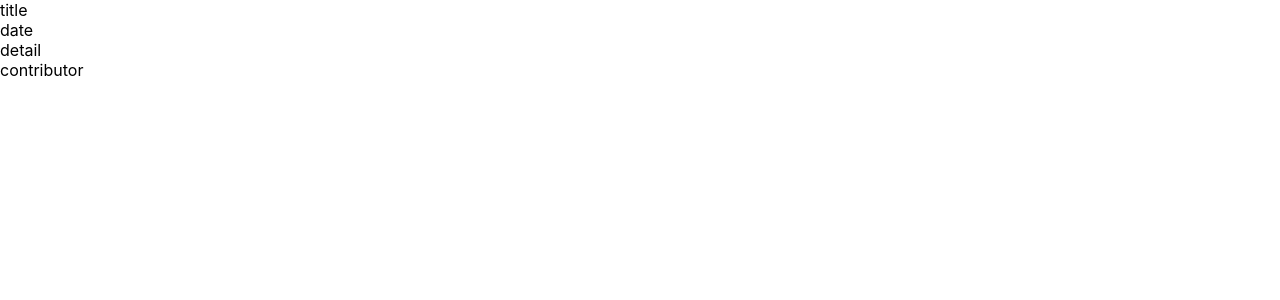
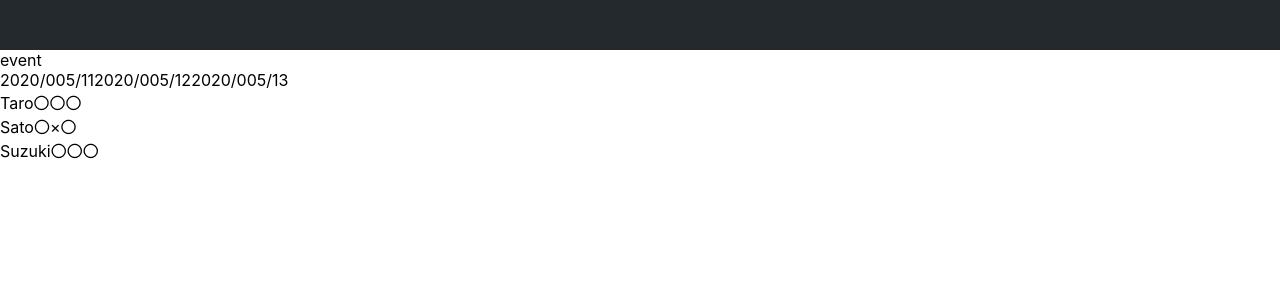
Before and after one commit to cotton-alta/ScheduleAdjustmentTool, a React (Create React App) app in the folder client/: page / in a window 1280 px wide. Shown: the top 300 px of the page. Built offline with nearby package versions, Linux system fonts and the light colour scheme.

Commit message:
[add]headerと表の追加
未整形のheaderと表を追加しました。

```diff
--- a/client/src/App.tsx
+++ b/client/src/App.tsx
@@ -1,14 +1,13 @@
 import React from 'react';
 import Header from './components/layouts/header';
+import Table from './components/layouts/table';
 
 const App: React.FC = () => {
   return (
-    <div>
+    <React.Fragment>
       <Header />
-    </div>
-    // <React.Fragment>
-    //   <Header />
-    // </React.Fragment>
+      <Table />
+    </React.Fragment>
   )
 }
 
--- /dev/null
+++ b/client/src/assets/style/header.css
@@ -0,0 +1,5 @@
+.header-wrapper {
+  width: 100%;
+  height: 50px;
+  background: #24292E;
+}
--- a/client/src/components/layouts/header.tsx
+++ b/client/src/components/layouts/header.tsx
@@ -1,4 +1,5 @@
 import React from 'react';
+import '../../assets/style/header.css';
 
 const App: React.FC = () => {
   const table_tab = [
@@ -9,9 +10,9 @@ const App: React.FC = () => {
   ]
 
   return (
-    <React.Fragment>
-      { table_tab.map( tab => <div>{ tab }</div>) }
-    </React.Fragment>
+    <div className="header-wrapper">
+      {/* { table_tab.map( tab => <div>{ tab }</div>) } */}
+    </div>
   )
 }
 
--- /dev/null
+++ b/client/src/components/layouts/table.tsx
@@ -0,0 +1,66 @@
+import React from 'react';
+import '../../assets/style/table.css';
+
+const App: React.FC = () => {
+  interface StringObjectKey {
+    [key: string]: any;
+  }
+  const data = {
+    "title": "event",
+    "dates": [
+      "2020/005/11",
+      "2020/005/12",
+      "2020/005/13"
+    ],
+    "participant": [
+      {
+        "name": "Taro",
+        "2020/005/11": "〇",
+        "2020/005/12": "〇",
+        "2020/005/13": "〇",
+      },
+      {
+        "name": "Sato",
+        "2020/005/11": "〇",
+        "2020/005/12": "×",
+        "2020/005/13": "〇",
+      },
+      {
+        "name": "Suzuki",
+        "2020/005/11": "〇",
+        "2020/005/12": "〇",
+        "2020/005/13": "〇",
+      }
+    ]
+  }
+
+  return (
+    <div className="table-wrapper">
+      <div>
+        <span>{ data.title }</span>
+      </div>
+      <div>
+        {
+          data.dates.map( date => {
+            return (
+              <React.Fragment>{ date }</React.Fragment>
+              )
+            } )
+        }
+      </div>
+      {
+        data.participant.map( man => {
+          const stringMan: StringObjectKey = man;
+          return (
+            <div>
+              { stringMan.name }
+              { data.dates.map( date => <React.Fragment>{ stringMan[date] }</React.Fragment>) }
+            </div>
+          )
+        })
+      }
+    </div>
+  )
+}
+
+export default App;
```
Also changed, not shown: client/src/assets/style/table.css (added), 1 other file (tests, documents, lock files or other folders).
